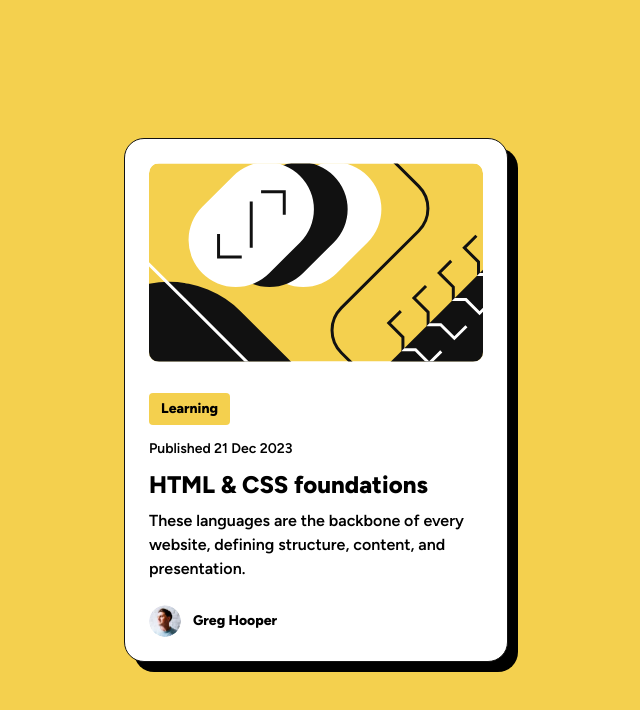
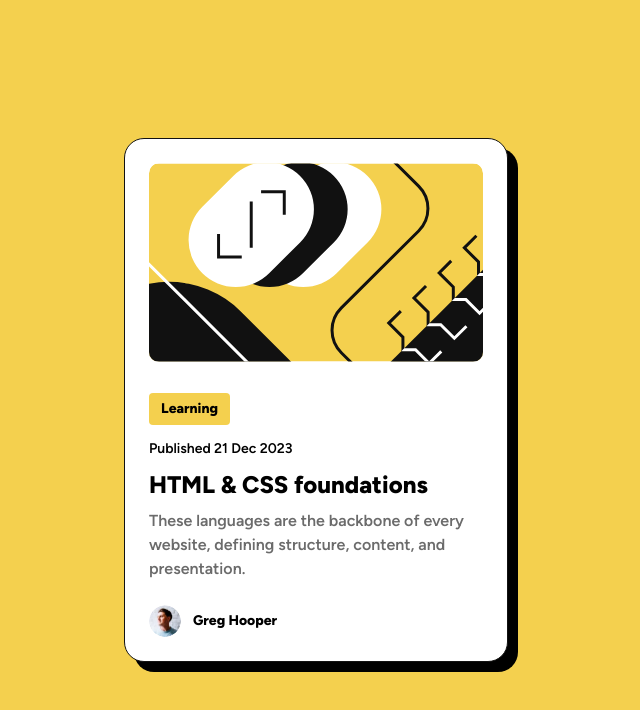
Before and after one commit to PaiKai-Lee/blog_preview_card, a plain HTML site: page index.html in a window 1280 px wide. Shown: the whole page, without its empty margins (324-964 px from the left). Drawn offline with Linux system fonts and the light colour scheme.

Commit message:
fix: fix incorrect text-preset-2 font color

```diff
--- a/index.html
+++ b/index.html
@@ -143,6 +143,7 @@
     .text-preset-2 {
       font-family: Figtree-Medium;
       font-size: 16px;
+      color: var(--gray-500);
     }
 
     .text-preset-3 {
```
